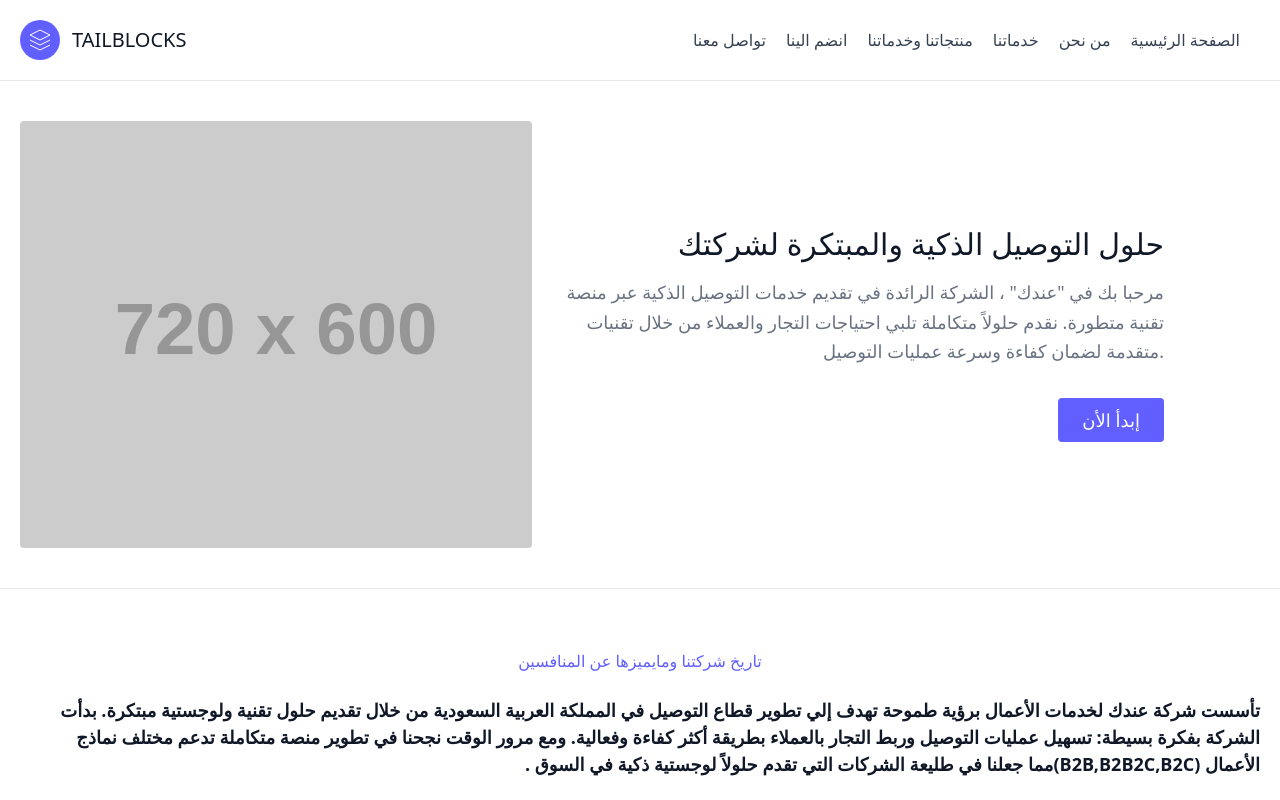
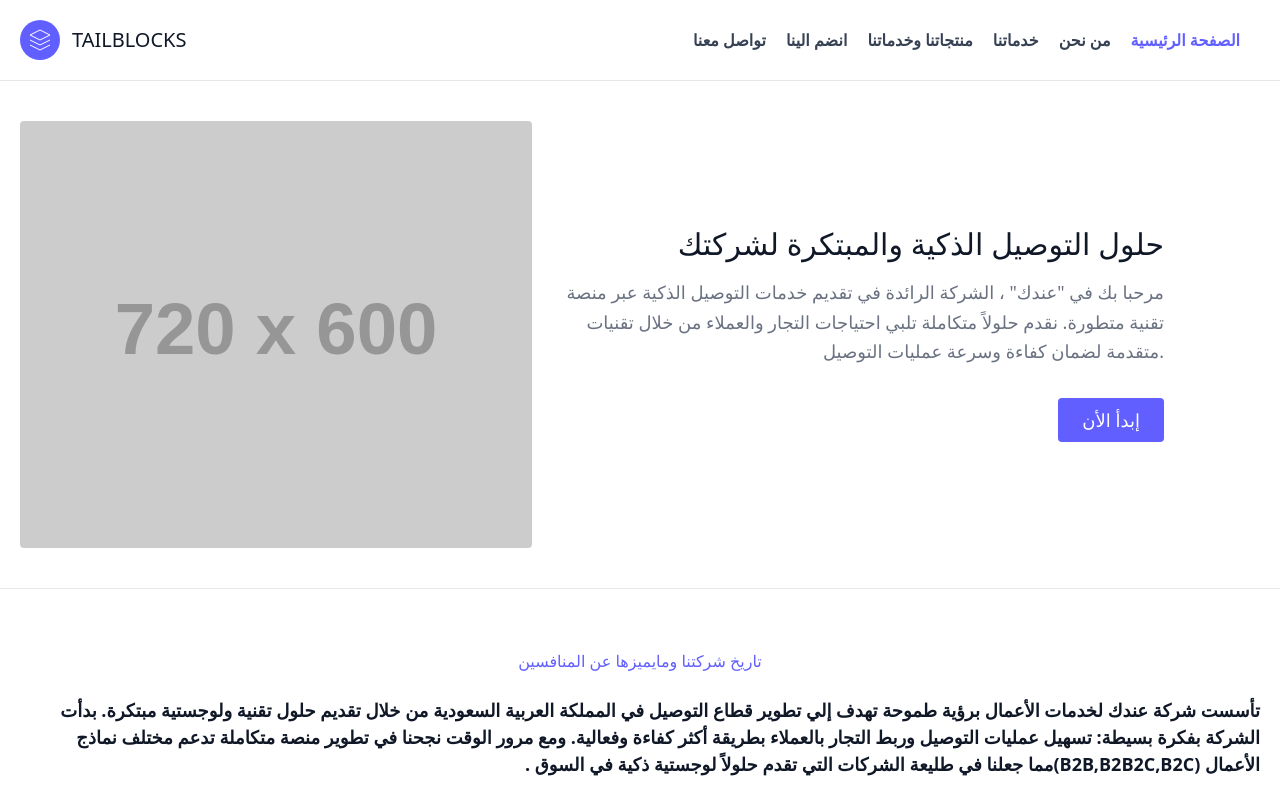
Before and after one commit to scob337/Endak-Landingpage, a React (Vite) app: page / in a window 1280 px wide. Shown: the top 800 px of the page. Built offline with nearby package versions, Linux system fonts and the light colour scheme.

Commit message:
add some feature

```diff
--- a/package.json
+++ b/package.json
@@ -12,7 +12,8 @@
   "dependencies": {
     "@tailwindcss/vite": "^4.0.3",
     "react": "^18.3.1",
-    "react-dom": "^18.3.1"
+    "react-dom": "^18.3.1",
+    "react-router-dom": "^7.1.5"
   },
   "devDependencies": {
     "@eslint/js": "^9.17.0",
--- a/src/Components/SingleComponents/NavBar/NavBar.jsx
+++ b/src/Components/SingleComponents/NavBar/NavBar.jsx
@@ -1,29 +1,49 @@
+import { useLocation } from "react-router-dom";
+
 const Links = [
-  { name: "الصفحة الرئيسية", href: "#" },
+  { name: "الصفحة الرئيسية", href: "/" },
   { name: "من نحن", href: "#" },
   { name: "خدماتنا", href: "#" },
   { name: "منتجاتنا وخدماتنا", href: "#" },
   { name: " انضم الينا", href: "#" },
   { name: " تواصل معنا ", href: "#" },
-]
+];
+
 const NavBar = () => {
+  const location = useLocation();  // الحصول على الـ pathname الحالي
+
+  const isActive = (href) => location.pathname === href;
+
   return (
     <header className="text-gray-700 body-font border-b border-gray-200">
       <div className="container mx-auto flex flex-wrap p-5 flex-col md:flex-row items-center">
-    <a className="flex title-font font-medium items-center text-gray-900 mb-4 md:mb-0" href="https://tailblocks.cc" target="_blank">
-      <svg xmlns="http://www.w3.org/2000/svg" fill="none" stroke="currentColor" className="w-10 h-10 text-white p-2 bg-indigo-500 rounded-full" viewBox="0 0 24 24">
+        <a className="flex title-font font-medium items-center text-gray-900 mb-4 md:mb-0">
+          <svg
+            xmlns="http://www.w3.org/2000/svg"
+            fill="none"
+            stroke="currentColor"
+            className="w-10 h-10 text-white p-2 bg-indigo-500 rounded-full"
+            viewBox="0 0 24 24"
+          >
             <path d="M12 2L2 7l10 5 10-5-10-5zM2 17l10 5 10-5M2 12l10 5 10-5"></path>
           </svg>
           <span className="ml-3 text-xl">TAILBLOCKS</span>
         </a>
         <nav className="md:ml-auto flex flex-wrap flex-row-reverse items-center text-base justify-center">
-    {
-      Links.map((link, index) => (
-        <a key={index} className="mr-5 hover:text-gray-900" href={link.href}>{link.name}</a>
-      ))
-    }
+          {Links.map((link, index) => (
+            <a
+  key={index}
+  className={`mr-5 relative inline-block overflow-hidden  transition duration-700 py-2
+    after:content-[''] after:absolute after:bottom-0 after:left-500 after:w-full after:h-0.5 after:bg-indigo-500
+    font-semibold hover:text-gray-900 hover:after:left-0
+    ${isActive(link.href) ? 'text-indigo-500' : ''}`}
+  href={link.href}
+>
+  {link.name}
+</a>
+
+          ))}
         </nav>
-
       </div>
     </header>
   );
```
Also changed, not shown: src/main.jsx (+6 -1 lines), 1 other file (tests, documents, lock files or other folders). Lines whose indentation alone changed are shown as unchanged.
